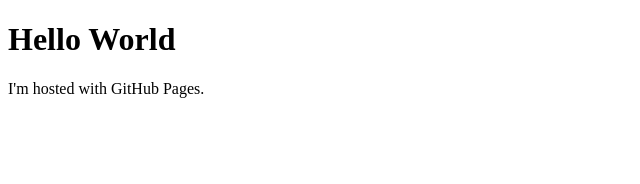
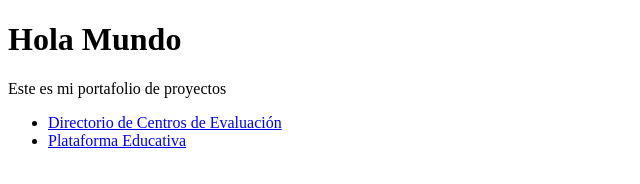
Before and after one commit to cesaradrian18/cesaradrian18, a plain HTML site: page index.html in a window 1280 px wide. Shown: the whole page, without its empty margins (0-640 px from the left). Drawn offline with Linux system fonts and the light colour scheme.

Commit message:
Update index.html

```diff
--- a/index.html
+++ b/index.html
@@ -1,7 +1,11 @@
 <!DOCTYPE html>
 <html>
 <body>
-<h1>Hello World</h1>
-<p>I'm hosted with GitHub Pages.</p>
+<h1>Hola Mundo</h1>
+<p>Este es mi portafolio de proyectos</p>
+  <ul>
+    <li><a target="_blank" href="https://centrosdeevaluacion.com">Directorio de Centros de Evaluación</a></li>
+    <li><a target="_blank" href="https://enseñanza.online">Plataforma Educativa</a></li>
+  </ul>
 </body>
 </html>
```
